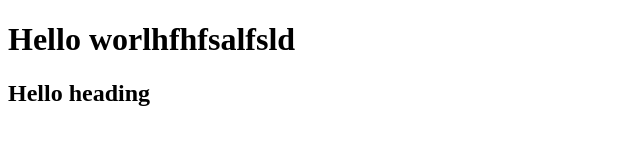
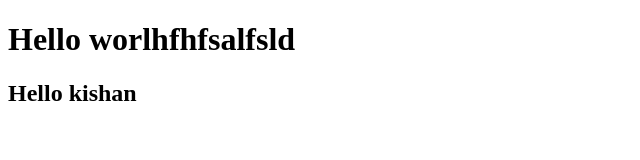
Before and after one commit to jaypatel9800/test_doc, a plain HTML site: page index.html in a window 1280 px wide. Shown: the full height of the page, 0-640 px from the left. Drawn offline with Linux system fonts and the light colour scheme.

Commit message:
new changes

```diff
--- a/index.html
+++ b/index.html
@@ -8,6 +8,6 @@
 </head>
 <body>
     <h1>Hello worlhfhfsalfsld</h1>
-    <h2>Hello heading</h2>
+    <h2>Hello kishan</h2>
 </body>
 </html>
```
